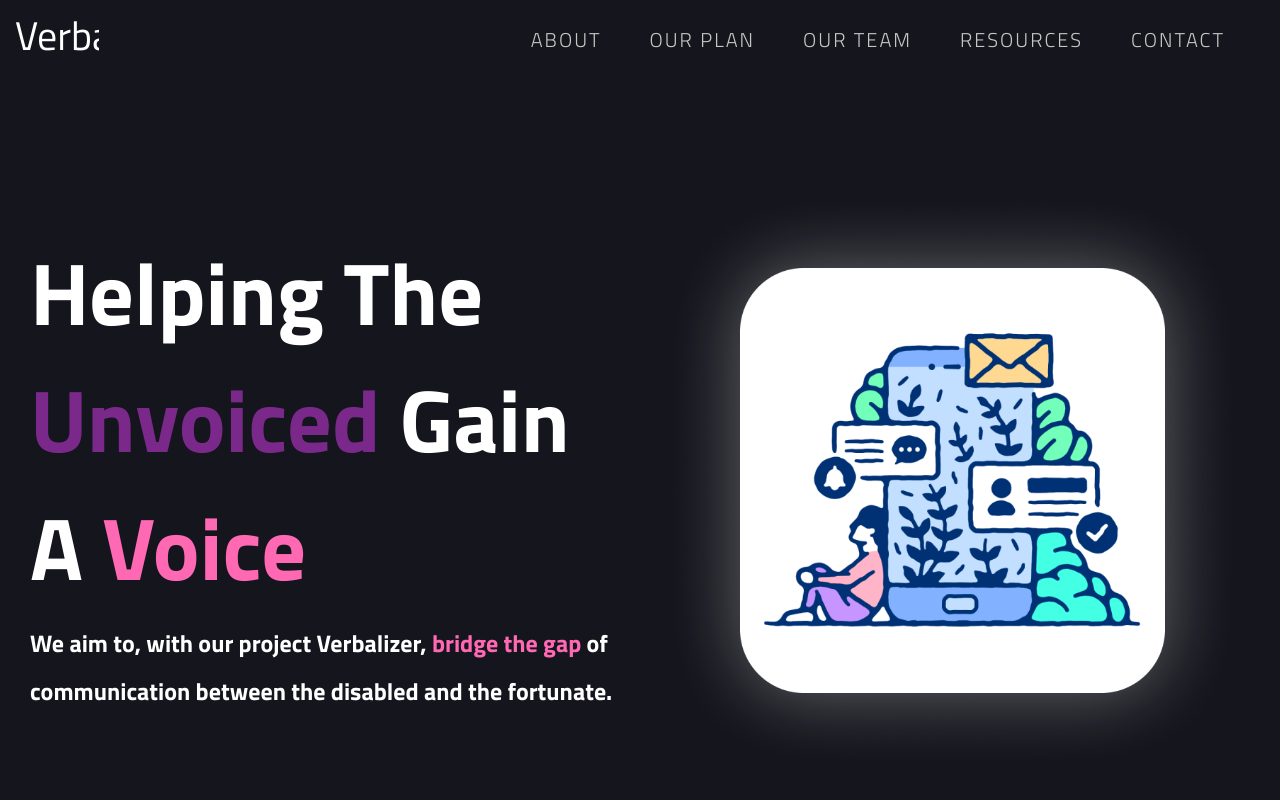
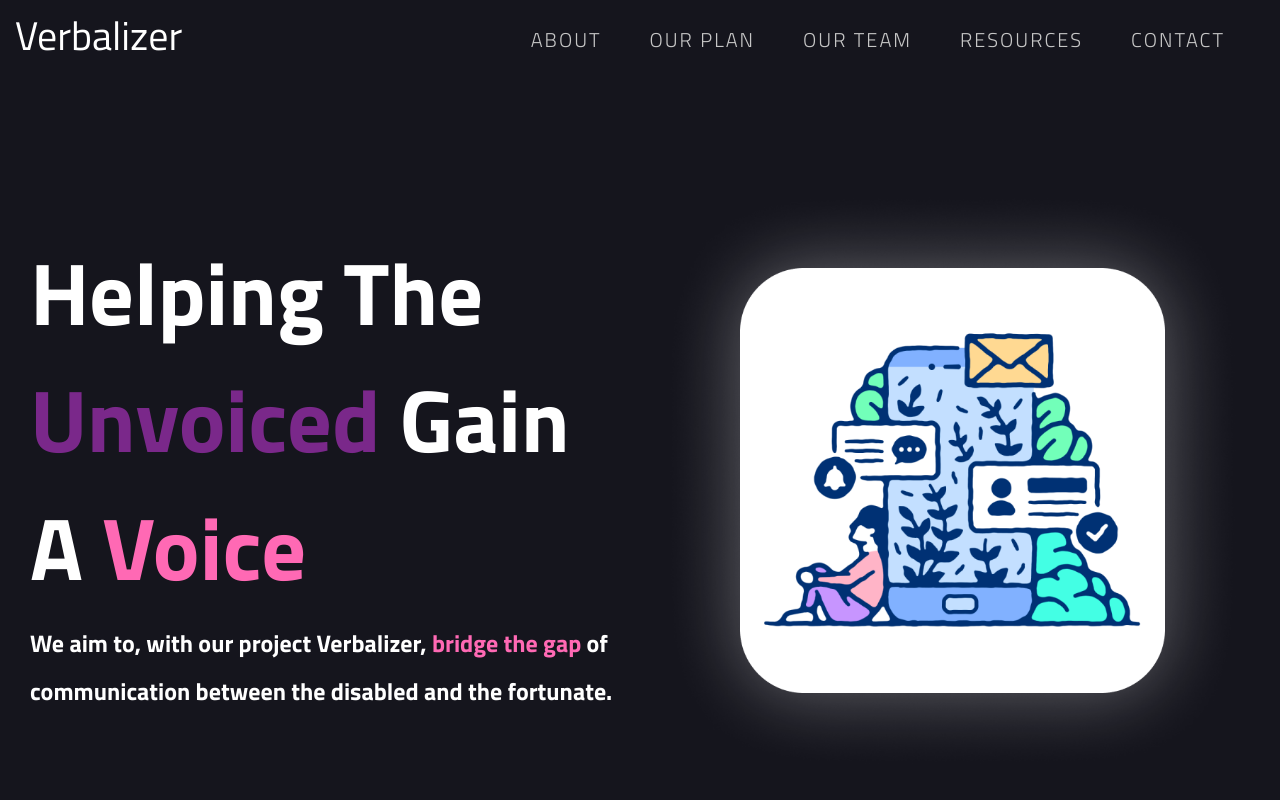
Before and after one commit to veraat/Verbalizer, a plain HTML site: page Index.html in a window 1280 px wide. Shown: the top 800 px of the page. Drawn offline with nearby package versions, Linux system fonts and the light colour scheme.

Commit message:
Update App.css

```diff
--- a/App.css
+++ b/App.css
@@ -5,8 +5,6 @@
     box-sizing: border-box;
     margin: 0;
     padding: 0;
-    overflow-x: hidden;
-    overflow-y: hidden;
 
 }
 
```
